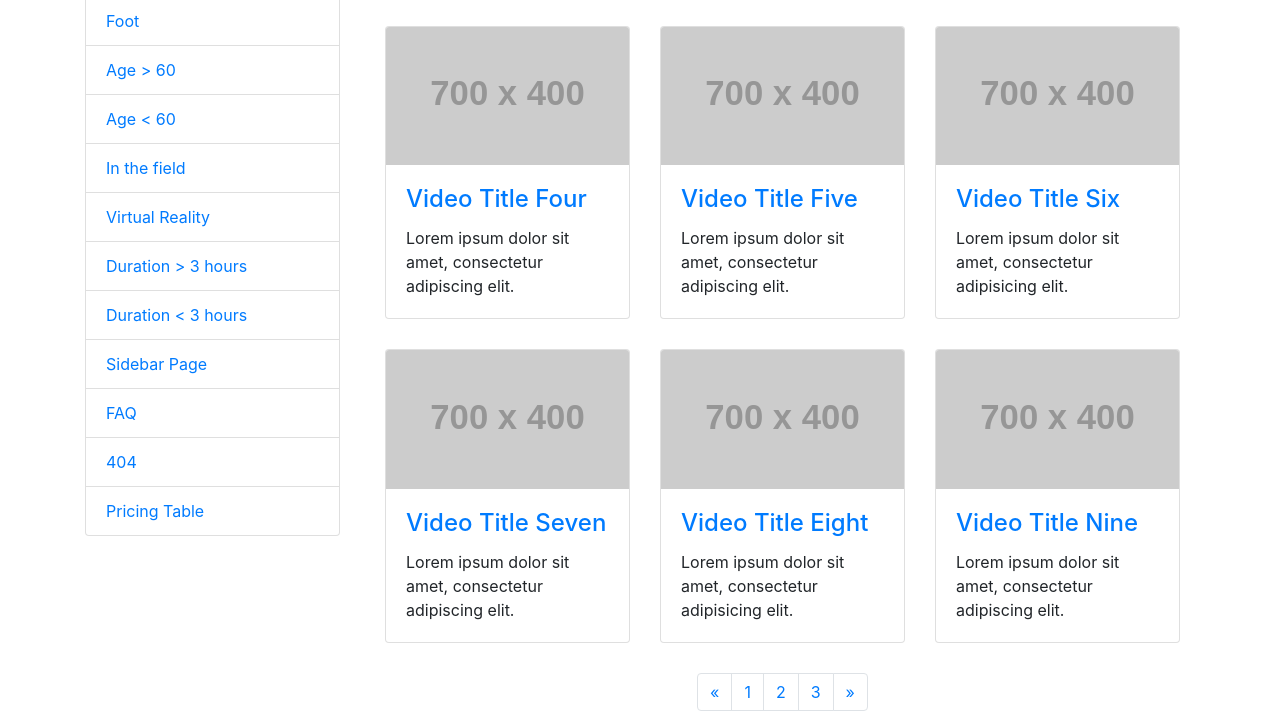
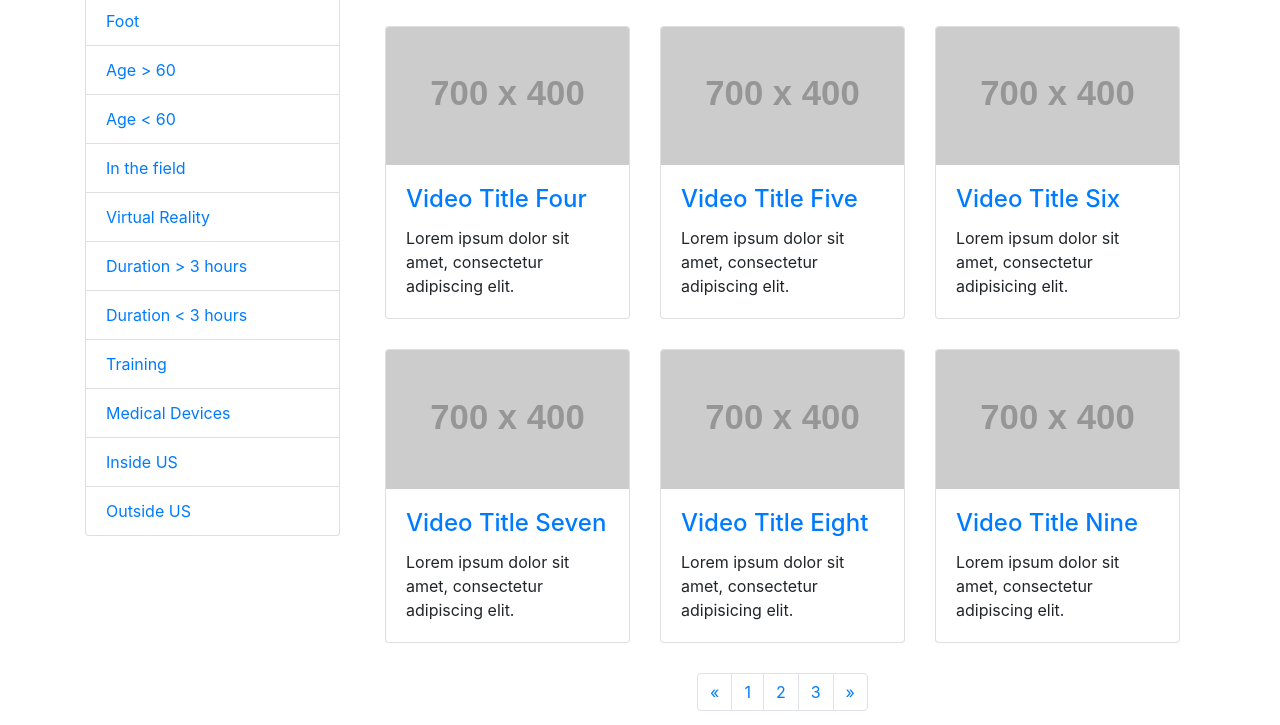
Before and after one commit to cfrank0214/MedTV, a website: page videoListPage.html in a window 1280 px wide. Shown: the part 506-1231 px from the top of the page. Drawn offline with Linux system fonts and the light colour scheme; placeholder pictures from the web are drawn by us.

Commit message:
merged master and removed un-needed links in navbar

```diff
--- a/videoListPage.html
+++ b/videoListPage.html
@@ -99,10 +99,10 @@
                     <a href="#" class="list-group-item">Virtual Reality</a>
                     <a href="#" class="list-group-item">Duration > 3 hours</a>
                     <a href="#" class="list-group-item">Duration < 3 hours</a>
-                    <a href="#" class="list-group-item">Sidebar Page</a>
-                    <a href="#" class="list-group-item">FAQ</a>
-                    <a href="#" class="list-group-item">404</a>
-                    <a href="#" class="list-group-item">Pricing Table</a>
+                    <a href="#" class="list-group-item">Training</a>
+                    <a href="#" class="list-group-item">Medical Devices</a>
+                    <a href="#" class="list-group-item">Inside US</a>
+                    <a href="#" class="list-group-item">Outside US</a>
                 </div>
             </div>
             <!-- Content Column -->
```
